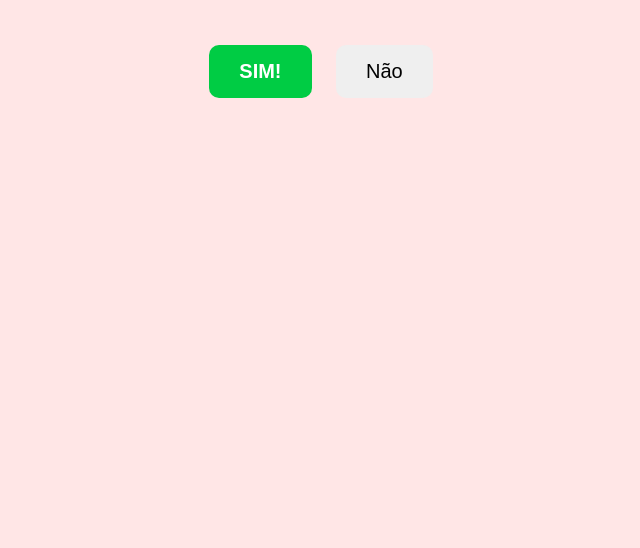
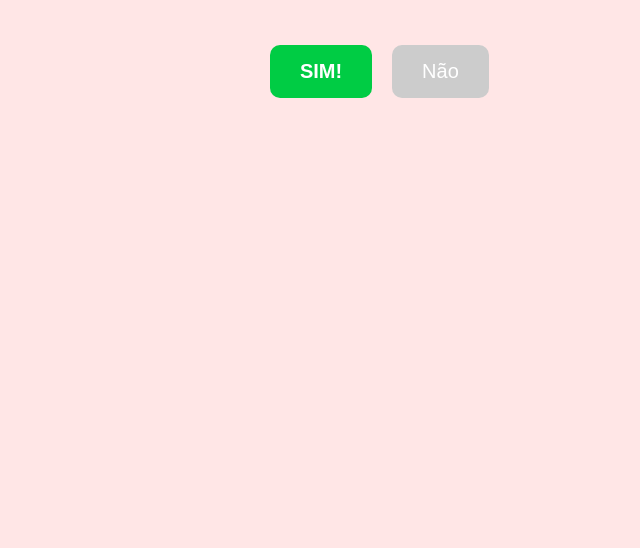
Before and after one commit to Gu1z1nK1ng/Meu-Site, a plain HTML site: page index.html in a window 1280 px wide. Shown: the part 252-800 px from the top of the page, without its empty margins (319-959 px from the left). Drawn offline with Linux system fonts and the light colour scheme.

Commit message:
Update index.html

```diff
--- a/index.html
+++ b/index.html
@@ -32,14 +32,13 @@
             font-weight: bold;
         }
         #nao {
-            #nao {
-            background-color: #ccc;
+          background-color: #ccc;
             color: white;
             position: fixed; /* Garante que ele use a tela inteira como limite */
             transition: 0.1s; /* Deixa o movimento mais suave */
 }
 
-        }
+
     </style>
 </head>
 <body>
```
